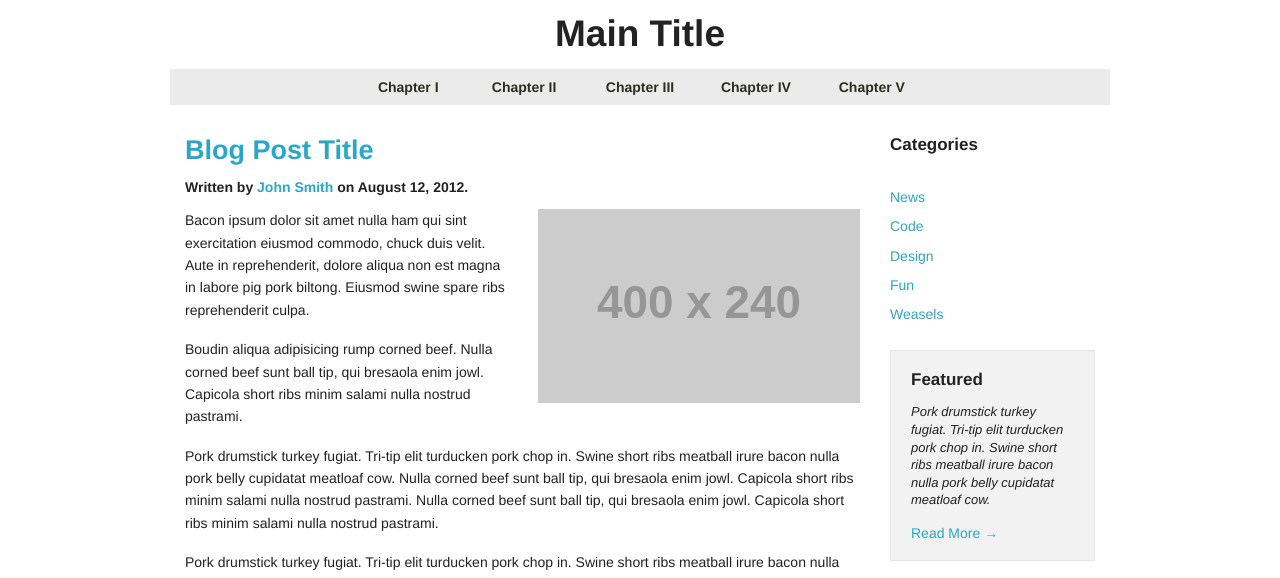
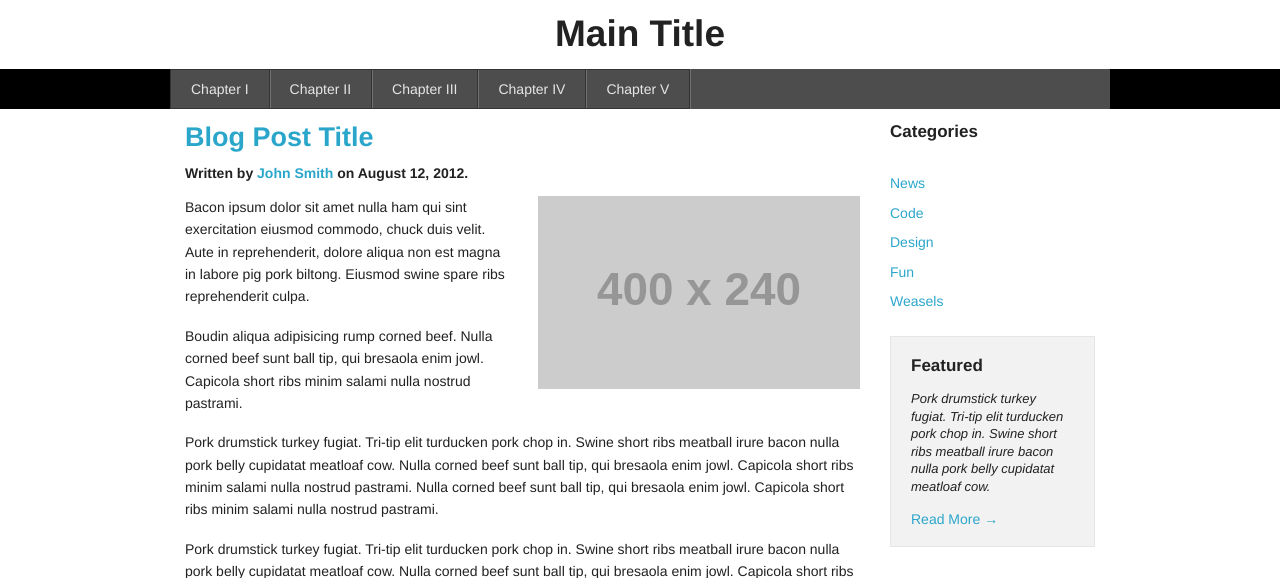
Before and after one commit to bergsail/adulam, a CodeIgniter app: page /adulam/ in a window 1280 px wide. Shown: the top 578 px of the page. Run offline with CodeIgniter, Linux system fonts and the light colour scheme; grey boxes labelled with a size stand in for pictures from a placeholder-image service; some libraries are stand-ins or nearby versions.

Commit message:
menu fix

```diff
--- a/application/views/template.php
+++ b/application/views/template.php
@@ -35,52 +35,22 @@
       text-align: center;
     }
 
-    #navigador {
+    .navigator {
       background-color: #000;
-    }
-    .nav-container nav{
-      background-color: #ebebeb;
-      /*position: relative;*/
-    }
-    .nav-container li {
-      display: inline-block;
-      text-decoration: none;
-
-    }
-    .nav-container li a {
-      text-decoration: none;
-      font-size: 1em;
-      color: #2c2e24;
-      font-weight: bold;
-      display: inline-block;
-      width: 8em; text-align: center;
-      padding: .5em 1em;
-
-      -webkit-border-radius: 1px;
-      -moz-border-radius: 1px;
-      border-radius: 1px;
-    }
-    .nav-container ul {
-      text-align: center;
+      width: 100%
     }
 
     .sticky {
       position: fixed;
-      top: 15px;
-      background-color: #ebebeb;
-      height: 40px;
-      width: 100%;
       z-index: 500;
       animation:thedrop 1s 1;
       -moz-animation:thedrop 1s 1;
       -webkit-animation:thedrop 1s 1;
     }
-    .sticky .nav-above {
-      position: absolute;
-      top:-15px;
-      left:1em;
-      right:1em;
-      height:15px;
+
+    #main_menu {
+      margin-top: 0px;
+      margin-bottom: 0px;
     }
 
   </style>
@@ -90,25 +60,12 @@
 
   <!-- Nav Bar -->
 
-<!--   <div class="row">
-    <div class="twelve columns">
-      <ul class="nav-bar">
-        <li><a href="#">Link 1</a></li>
-        <li><a href="#">Link 2</a></li>
-        <li><a href="#">Link 3</a></li>
-        <li><a href="#">Link 4</a></li>
-      </ul>
-
-      <h1>Blog <small>This is my blog. It's awesome.</small>
-      <hr />
-    </div>
-  </div> -->
   <div class="row"><h2>Main Title</h2></div>
 
-  <div id="navigator">
+  <div class="navigator">
     <div class="row nav-container">
       <nav>
-        <ul>
+        <ul class="nav-bar" id="main_menu">
           <li><a href="#chapter-1" class="selected">Chapter I</a></li>
           <li><a href="#chapter-2">Chapter II</a></li>
           <li><a href="#chapter-3">Chapter III</a></li>
@@ -238,6 +195,19 @@
 
   <!-- Initialize JS Plugins -->
   <script src="<?php echo base_url() ?>resources/js/app.js"></script>
+  <script type="text/javascript">
+  $(function() {
+    var bar = $('#headerSlideContainer');
+    var top = bar.css('top');
+    $(window).scroll(function() {
+      if($(this).scrollTop() > 400) {
+        bar.stop().animate({'top' : '-22px'}, 500);
+      } else {
+        bar.stop().animate({'top' : top}, 100);
+      }
+    });
+  });
+</script>
 
 </body>
 </html>
--- a/resources/js/navbar.js
+++ b/resources/js/navbar.js
@@ -1,7 +1,8 @@
 $(function() {
 
+	// Do our DOM lookups beforehand
 	var nav_container = $(".nav-container");
-	var nav = $("nav");
+	var nav = $(".navigator");  //content animation layer
 
 	var top_spacing = 0;
 	var waypoint_offset = 50;
@@ -13,7 +14,6 @@
 
 				nav_container.css({ 'height':nav.outerHeight() });
 				nav.stop().addClass("sticky").css("top",-nav.outerHeight()).animate({"top":top_spacing});
-
 
 			} else {
 
@@ -36,33 +36,11 @@
 
 			var active_section;
 			active_section = $(this);
-
-			if (direction === "UP") active_section = active_section.prev();
+			if (direction === "up") active_section = active_section.prev();
 
 			var active_link = $('nav a[href="#' + active_section.attr("id") + '"]');
-			//navigation_links.removeClass("selected");
+			navigation_links.removeClass("selected");
 			active_link.addClass("selected");
-
-			// if($("nav a").attr("chapter") < active_link){
-			// 	$(this).removeClass("selected");
-			// }
-
-			// if(direction === "up"){
-			// 	active_section = active_section.prev();
-			// 	active_link.removeClass("selected");
-			// }
-
-			//var test = $(active_link).attr("chapter");
-			//alert(test);
-
-			// if (direction === "up"){
-			// 	active_section = active_section.prev();
-			// 	var active_link = $('nav a[href="#' + active_section.attr("id") + '"]');
-			// 	active_link.addClass("selected");
-			// }else{
-			// 	navigation_links.removeClass("selected");
-			// }
-
 
 		},
 		offset: '25%'
```
